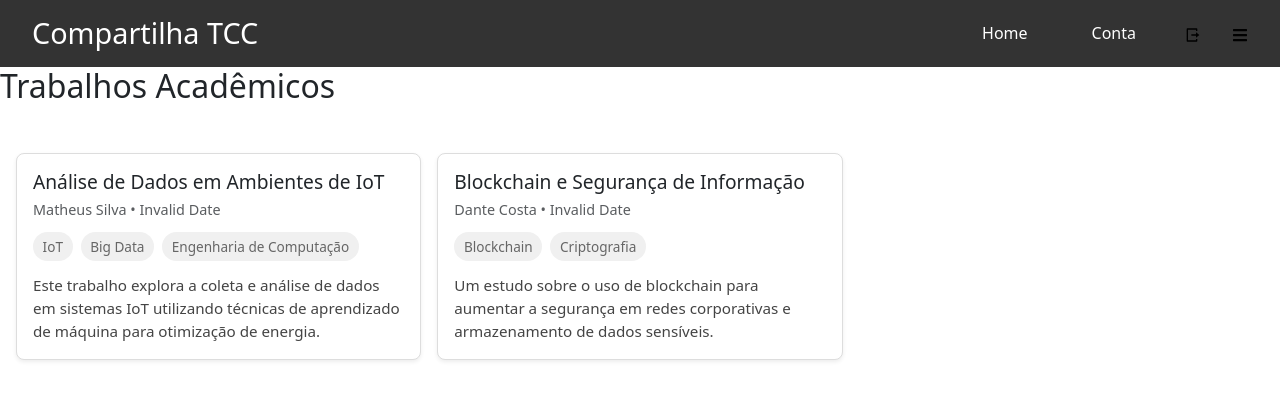
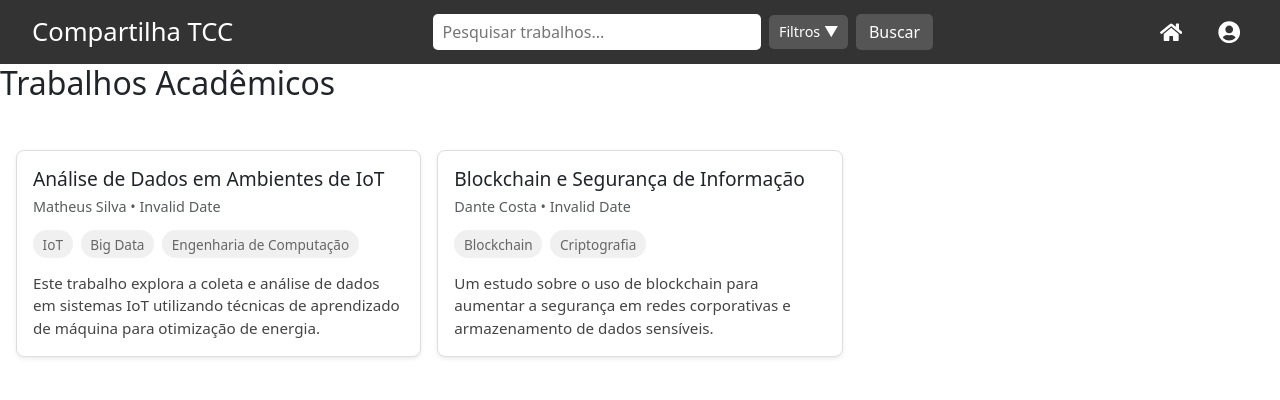
Before and after one commit to Math-1213/plataforma-divulgacao-tcc, a React (Create React App) app in the folder frontend/: page /home in a window 1280 px wide. Shown: the top 400 px of the page. Built offline with nearby package versions, Linux system fonts and the light colour scheme.

Commit message:
fix: header

```diff
--- a/frontend/src/Components/Header/index.js
+++ b/frontend/src/Components/Header/index.js
@@ -1,14 +1,34 @@
+import { useState } from "react";
 import { useNavigate } from "react-router-dom";
-import { HeaderWrapper, Logo, Nav } from "./styles";
-import { FaBars } from "react-icons/fa";
+import {
+  HeaderWrapper,
+  Logo,
+  Nav,
+  SearchWrapper,
+  AccountDropdown,
+} from "./styles";
+import { FaHome, FaUserCircle } from "react-icons/fa";
 import { RiLogoutBoxRLine } from "react-icons/ri";
 
-export default function Header() {
+export default function Header({
+  enableSearch = false,
+  onSearch,
+  FilterDropdown: FilterDropdownComponent,
+}) {
   const navigate = useNavigate();
+  const [showAccount, setShowAccount] = useState(false);
+  const [searchTerm, setSearchTerm] = useState("");
+  const [filterCloseTrigger, setFilterCloseTrigger] = useState(false);
+
   function logout() {
-    // Exclui as informações do cache
     console.log("Logout");
     navigate("/login");
+  }
+
+  function handleSearch(e) {
+    e.preventDefault();
+    if (onSearch) onSearch(searchTerm);
+    setFilterCloseTrigger(Date.now());
   }
 
   return (
@@ -17,23 +37,66 @@ export default function Header() {
         <h1>Compartilha TCC</h1>
       </Logo>
 
+      {enableSearch && (
+        <SearchWrapper>
+          <form onSubmit={handleSearch}>
+            <input
+              type="text"
+              placeholder="Pesquisar trabalhos..."
+              value={searchTerm}
+              onChange={(e) => setSearchTerm(e.target.value)}
+            />
+
+            {FilterDropdownComponent && (
+              <FilterDropdownComponent
+                onFilterChange={(data) => console.log(data)}
+                closeTrigger={filterCloseTrigger}
+              />
+            )}
+
+            <button type="submit">Buscar</button>
+          </form>
+        </SearchWrapper>
+      )}
+
       <Nav>
         <ul>
           <li>
-            <a href="/home">Home</a>
-          </li>
-          <li>
-            <a href="/account">Conta</a>
-          </li>
-          <li>
-            <button onClick={logout} className="icon-btn">
-              <RiLogoutBoxRLine />
+            <button onClick={() => navigate("/home")} className="icon-btn">
+              <FaHome />
             </button>
           </li>
-          <li>
-            <button onClick={() => {}} className="icon-btn">
-              <FaBars />
+
+          <li className="account">
+            <button
+              onClick={() => setShowAccount(!showAccount)}
+              className="icon-btn"
+            >
+              <FaUserCircle />
             </button>
+
+            {showAccount && (
+              <AccountDropdown>
+                <div className="user-info">
+                  <p>
+                    <strong>Matheus Felipe Prudente</strong>
+                  </p>
+                  <p>Engenharia de Computação</p>
+                  <p>7º Semestre</p>
+                </div>
+                <hr />
+                <button onClick={() => navigate("/myworks")}>
+                  Meus Trabalhos
+                </button>
+                <hr />
+                <button onClick={() => navigate("/account/settings")}>
+                  Configurações
+                </button>
+                <button onClick={logout}>
+                  <RiLogoutBoxRLine /> Sair
+                </button>
+              </AccountDropdown>
+            )}
           </li>
         </ul>
       </Nav>
--- a/frontend/src/Components/Header/styles.js
+++ b/frontend/src/Components/Header/styles.js
@@ -4,15 +4,49 @@ export const HeaderWrapper = styled.header`
   display: flex;
   justify-content: space-between;
   align-items: center;
-  padding: 1rem 2rem;
+  padding: 0.8rem 2rem;
   background-color: #333;
   color: white;
+  position: relative;
 `;
 
 export const Logo = styled.div`
   h1 {
     margin: 0;
-    font-size: 1.8rem;
+    font-size: 1.6rem;
+  }
+`;
+
+export const SearchWrapper = styled.div`
+  flex: 1;
+  margin: 0 2rem;
+  max-width: 500px;
+
+  form {
+    display: flex;
+    align-items: center;
+    gap: 0.5rem;
+  }
+
+  input {
+    flex: 1;
+    padding: 0.4rem 0.6rem;
+    border: none;
+    border-radius: 5px;
+    outline: none;
+  }
+
+  button {
+    background-color: #555;
+    color: white;
+    border: none;
+    border-radius: 5px;
+    padding: 0.4rem 0.8rem;
+    cursor: pointer;
+  }
+
+  button:hover {
+    background-color: #777;
   }
 `;
 
@@ -22,30 +56,74 @@ export const Nav = styled.nav`
     margin: 0;
     padding: 0;
     display: flex;
+    align-items: center;
   }
 
   li {
-    margin-left: 2rem;
+    margin-left: 1.2rem;
+    position: relative;
   }
 
-  a {
-    text-decoration: none;
+  .icon-btn {
+    display: flex;
+    align-items: center;
+    justify-content: center;
     color: white;
-    font-size: 1rem;
-    padding: 0.5rem 1rem;
+    font-size: 1.4rem;
+    background: none;
+    border: none;
+    padding: 0.5rem;
     border-radius: 5px;
-    transition: background-color 0.3s ease;
+    cursor: pointer;
+    transition: background-color 0.2s ease;
+  }
+
+  .icon-btn:hover {
+    background-color: #555;
+  }
+
+  svg {
+    color: white;
+    font-size: 1.4rem;
+  }
+`;
+
+export const AccountDropdown = styled.div`
+  position: absolute;
+  top: 3rem;
+  right: 0;
+  background-color: #222;
+  border: 1px solid #444;
+  border-radius: 5px;
+  padding: 0.8rem;
+  min-width: 200px;
+  z-index: 10;
+
+  .user-info {
+    font-size: 0.9rem;
+    line-height: 1.2;
+  }
+
+  hr {
+    border: 0;
+    border-top: 1px solid #555;
+    margin: 0.6rem 0;
   }
 
   button {
+    width: 100%;
     background: none;
     border: none;
-    padding: 0;
+    color: white;
+    text-align: left;
+    padding: 0.4rem 0;
     cursor: pointer;
+    display: flex;
+    align-items: center;
+    gap: 0.4rem;
   }
 
-  a:hover,
   button:hover {
-    background-color: #555;
+    color: #00bcd4;
   }
 `;
--- /dev/null
+++ b/frontend/src/Pages/Home/FilterDropdown/index.js
@@ -0,0 +1,97 @@
+import { useState, useEffect } from "react";
+import { DropdownWrapper } from "../styles";
+
+export default function FilterDropdown({ onFilterChange, closeTrigger }) {
+  const filterOptions = ["Autor", "Curso", "Tema"];
+  const [open, setOpen] = useState(false);
+  const [selectedFilters, setSelectedFilters] = useState(filterOptions);
+  const [dateRange, setDateRange] = useState({ start: "", end: "" });
+
+  // Fecha dropdown quando "Buscar" for clicado no Header
+  useEffect(() => {
+    if (closeTrigger) setOpen(false);
+  }, [closeTrigger]);
+
+  function toggleFilter(filter) {
+    const updated = selectedFilters.includes(filter)
+      ? selectedFilters.filter((f) => f !== filter)
+      : [...selectedFilters, filter];
+    setSelectedFilters(updated);
+    if (onFilterChange) onFilterChange({ filters: updated, dateRange });
+  }
+
+  function handleDateChange(e) {
+    const { name, value } = e.target;
+    const updatedRange = { ...dateRange, [name]: value };
+    setDateRange(updatedRange);
+    if (onFilterChange)
+      onFilterChange({ filters: selectedFilters, dateRange: updatedRange });
+  }
+
+  function clearFilters() {
+    setSelectedFilters(filterOptions);
+    setDateRange({ start: "", end: "" });
+    if (onFilterChange)
+      onFilterChange({
+        filters: filterOptions,
+        dateRange: { start: "", end: "" },
+      });
+  }
+
+  return (
+    <DropdownWrapper>
+      <button
+        type="button"
+        className="dropdown-btn"
+        onClick={() => setOpen(!open)}
+      >
+        Filtros ▼
+      </button>
+
+      {open && (
+        <div className="dropdown-menu">
+          <div className="filter-section">
+            <p className="section-title">Filtrar por:</p>
+            {filterOptions.map((filter) => (
+              <label key={filter}>
+                <input
+                  type="checkbox"
+                  checked={selectedFilters.includes(filter)}
+                  onChange={() => toggleFilter(filter)}
+                />
+                {filter}
+              </label>
+            ))}
+          </div>
+
+          <hr />
+
+          <div className="filter-section">
+            <p className="section-title">Data de Publicação</p>
+            <div className="date-range">
+              <input
+                type="date"
+                name="start"
+                value={dateRange.start}
+                onChange={handleDateChange}
+              />
+              <span>até</span>
+              <input
+                type="date"
+                name="end"
+                value={dateRange.end}
+                onChange={handleDateChange}
+              />
+            </div>
+          </div>
+
+          <hr />
+
+          <button className="clear-btn" type="button" onClick={clearFilters}>
+            Limpar filtros
+          </button>
+        </div>
+      )}
+    </DropdownWrapper>
+  );
+}
--- a/frontend/src/Pages/Home/index.js
+++ b/frontend/src/Pages/Home/index.js
@@ -1,6 +1,7 @@
 import React, { useState, useEffect } from "react";
 import WorkCard from "../../Components/WorkCard";
 import Header from "../../Components/Header";
+import FilterDropdown from "./FilterDropdown";
 import { GridContainer } from "./styles";
 
 export default function Home() {
@@ -8,6 +9,10 @@ export default function Home() {
   const [columns, setColumns] = useState(
     Math.floor(window.innerWidth / baseWidth)
   );
+
+  const handleSearch = (term) => {
+    console.log("Buscando por:", term);
+  };
 
   const trabalhos = [
     {
@@ -44,7 +49,13 @@ export default function Home() {
 
   return (
     <>
-      <Header></Header>
+      <>
+        <Header
+          enableSearch={true}
+          onSearch={handleSearch}
+          FilterDropdown={FilterDropdown}
+        />
+      </>
       <h2 className="mb-4">Trabalhos Acadêmicos</h2>
       <GridContainer columns={columns} className="py-4">
         {trabalhos.map((t, index) => (
--- a/frontend/src/Pages/Home/styles.js
+++ b/frontend/src/Pages/Home/styles.js
@@ -6,6 +6,148 @@ export const GridContainer = styled.div`
   grid-template-columns: ${(props) =>
     `repeat(${props.columns}, 1fr)`}; /* Define o número de colunas dinamicamente */
   gap: 1rem; /* Espaçamento entre os cards */
-  padding: 0 1rem; /* Espaçamento interno (padding) */
+  padding: 0 1rem;
   margin-top: 1rem;
 `;
+
+export const DropdownWrapper = styled.div`
+  position: relative;
+  display: inline-block;
+
+  .dropdown-btn {
+    background-color: #555;
+    color: white;
+    border: none;
+    border-radius: 5px;
+    padding: 0.4rem 0.6rem;
+    cursor: pointer;
+    transition: background-color 0.2s ease;
+    font-size: 0.9rem;
+  }
+
+  .dropdown-btn:hover {
+    background-color: #777;
+  }
+
+  .dropdown-menu {
+    position: absolute;
+    top: 2.5rem;
+    right: 0;
+    background-color: #222;
+    border: 1px solid #444;
+    border-radius: 6px;
+    padding: 0.8rem;
+    min-width: 220px;
+    z-index: 15;
+    display: flex;
+    flex-direction: column;
+    gap: 0.8rem;
+  }
+
+  .filter-section {
+    display: flex;
+    flex-direction: column;
+    gap: 0.4rem;
+  }
+
+  .section-title {
+    font-size: 0.85rem;
+    color: #aaa;
+    margin-bottom: 0.3rem;
+  }
+
+  label {
+    display: flex;
+    align-items: center;
+    gap: 0.35rem;
+    color: #ddd;
+    font-size: 0.9rem;
+    cursor: pointer;
+    margin: 0;
+    padding: 0.1rem 0;
+    user-select: none;
+    width: fit-content;
+  }
+
+  input[type="checkbox"] {
+    appearance: none;
+    width: 18px;
+    height: 18px;
+    border: 2px solid #666;
+    border-radius: 4px;
+    background-color: #1e1e1e;
+    cursor: pointer;
+    position: relative;
+    display: inline-block;
+    transition: all 0.2s ease;
+  }
+
+  input[type="checkbox"]:hover {
+    border-color: #00bcd4;
+  }
+
+  input[type="checkbox"]:checked {
+    background-color: #00bcd4;
+    border-color: #00bcd4;
+  }
+
+  input[type="checkbox"]:checked::after {
+    content: "";
+    position: absolute;
+    left: 4.5px;
+    top: 1.5px;
+    width: 5px;
+    height: 9px;
+    border: solid #0a0a0a; /* preto quase puro pra contraste */
+    border-width: 0 2px 2px 0;
+    transform: rotate(45deg);
+  }
+
+  select {
+    background-color: #333;
+    color: white;
+    border: 1px solid #555;
+    border-radius: 4px;
+    padding: 0.2rem 0.4rem;
+    font-size: 0.85rem;
+    width: auto;
+    max-width: 140px;
+    cursor: pointer;
+  }
+
+  .date-range {
+    display: flex;
+    align-items: center;
+    justify-content: space-between;
+    gap: 0.4rem;
+  }
+
+  input[type="date"] {
+    background-color: #333;
+    color: white;
+    border: 1px solid #555;
+    border-radius: 4px;
+    padding: 0.3rem;
+    font-size: 0.85rem;
+  }
+
+  span {
+    color: #bbb;
+    font-size: 0.85rem;
+  }
+
+  hr {
+    border: none;
+    border-top: 1px solid #444;
+    margin: 0.5rem 0;
+  }
+
+  @media (max-width: 768px) {
+    .dropdown-menu {
+      right: auto;
+      left: 50%;
+      transform: translateX(-50%);
+      min-width: 90vw;
+    }
+  }
+`;
```
